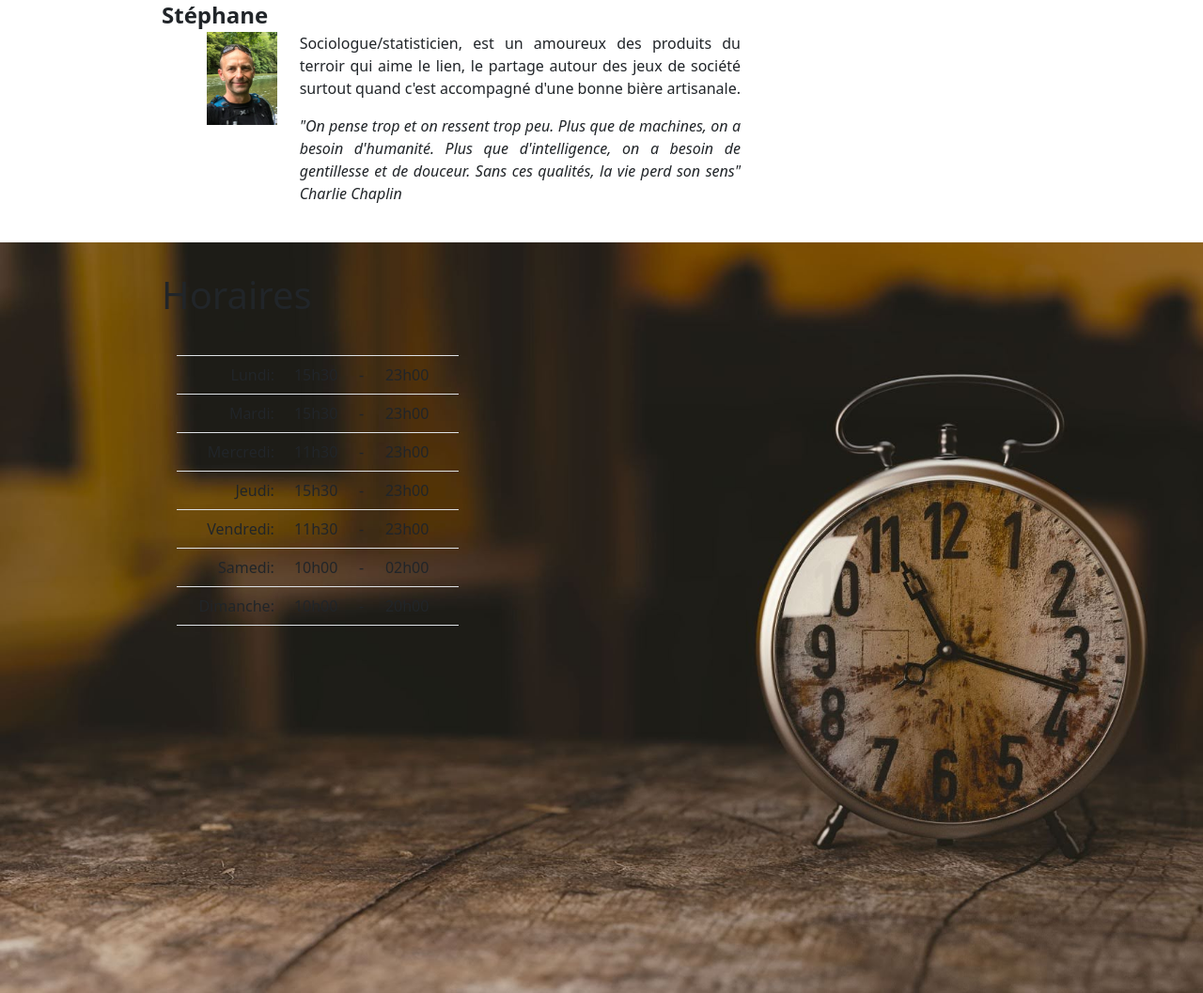
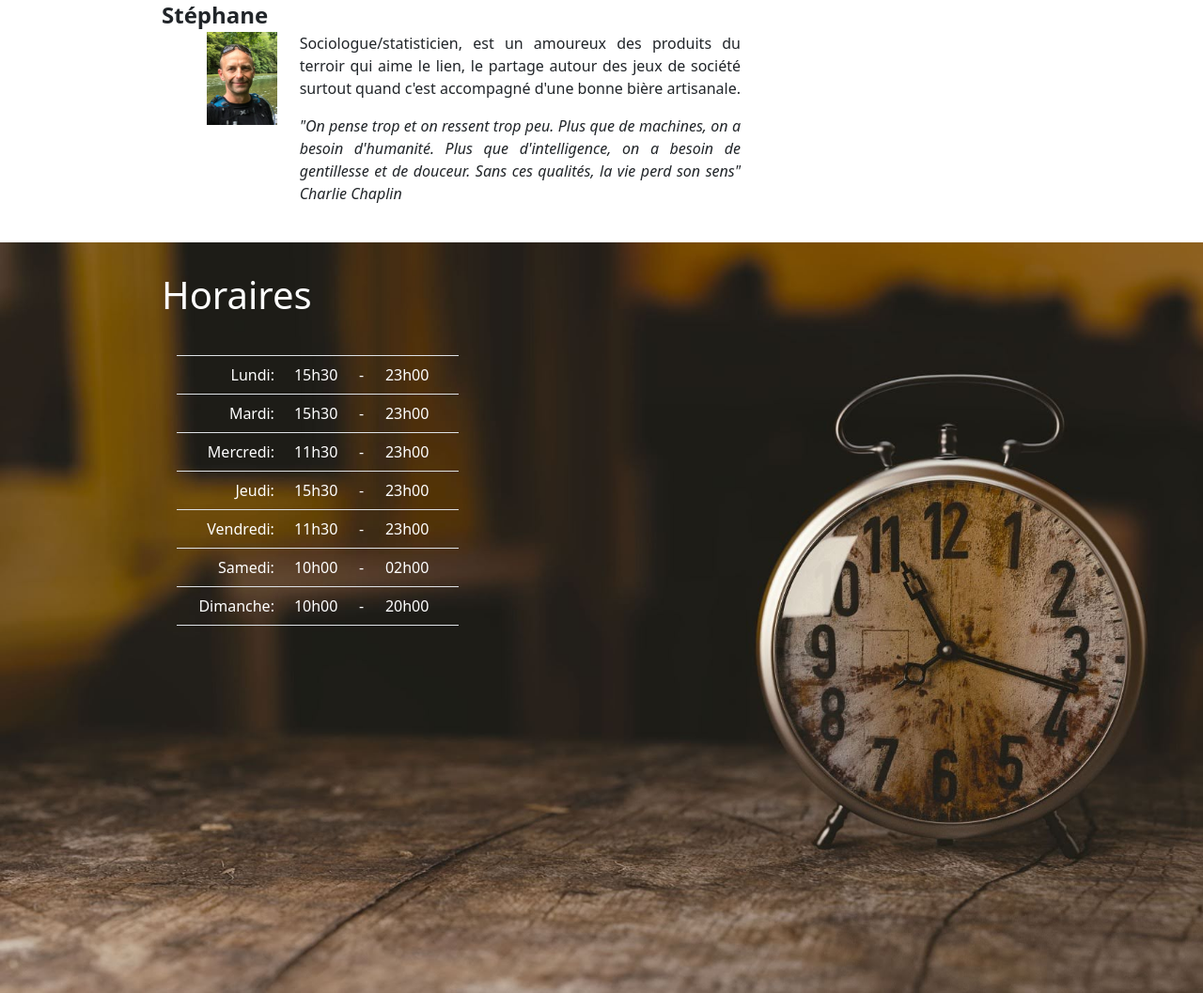
Before and after one commit to gillesdiacon/amusebar, a PHP site: page /index.php in a window 1280 px wide. Shown: the part 2356-3413 px from the top of the page at 94% size. Run offline with PHP 8.4, Linux system fonts and the light colour scheme; some libraries are stand-ins or nearby versions.

Commit message:
gdi: white text for timetable

```diff
--- a/contact.php
+++ b/contact.php
@@ -17,7 +17,7 @@ require_once("init.php");
         ?>
 
         <!-- Timetable -->
-        <div id="timetable" class="pt-3 min-vh-100 " style="background-image: url('image/timetable_bg.jpg'); background-size: cover">
+        <div id="timetable" class="pt-3 min-vh-100 text-white" style="background-image: url('image/timetable_bg.jpg'); background-size: cover">
             <div class="container-fluid w-75">
                 <div class="row">
                     <div class="col border border-3 border-info d-flex align-items-center justify-content-center" style="height: 100px">
--- a/index.php
+++ b/index.php
@@ -165,7 +165,7 @@ require_once("init.php");
         </div>
 
         <!-- Timetable -->
-        <div id="timetable" class="pt-3 min-vh-100" style="background-image: url('image/timetable_bg.jpg'); background-size: cover">
+        <div id="timetable" class="pt-3 min-vh-100 text-white" style="background-image: url('image/timetable_bg.jpg'); background-size: cover">
             <div class="container-fluid w-75">
                 <div class="h1 py-3">Horaires</div>
                 <div class="row pt-3">
--- a/timetable.php
+++ b/timetable.php
@@ -1,4 +1,4 @@
-        <table class="table w-50">
+        <table class="table w-50 text-white">
             <tr class="border-top">
                 <td class="text-end">Lundi:</td>
                 <td class="text-center">15h30</td>
```
